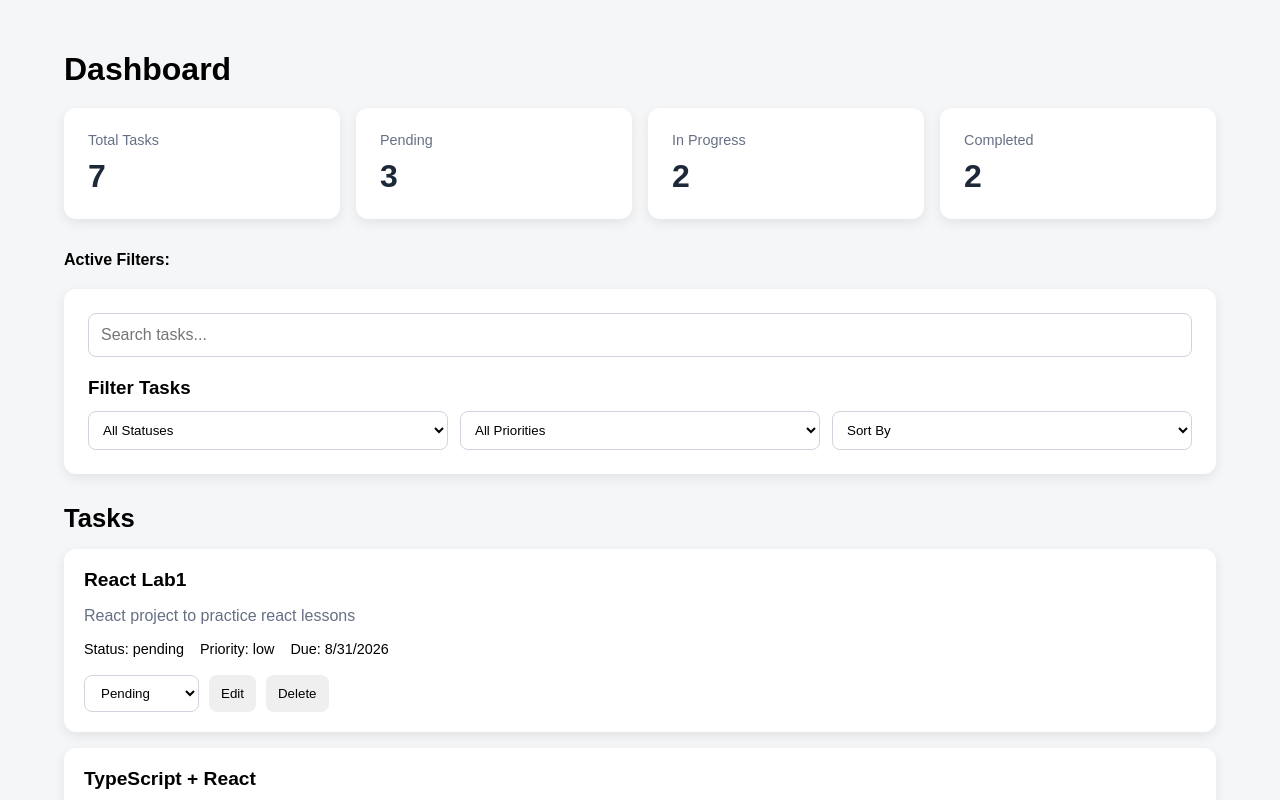
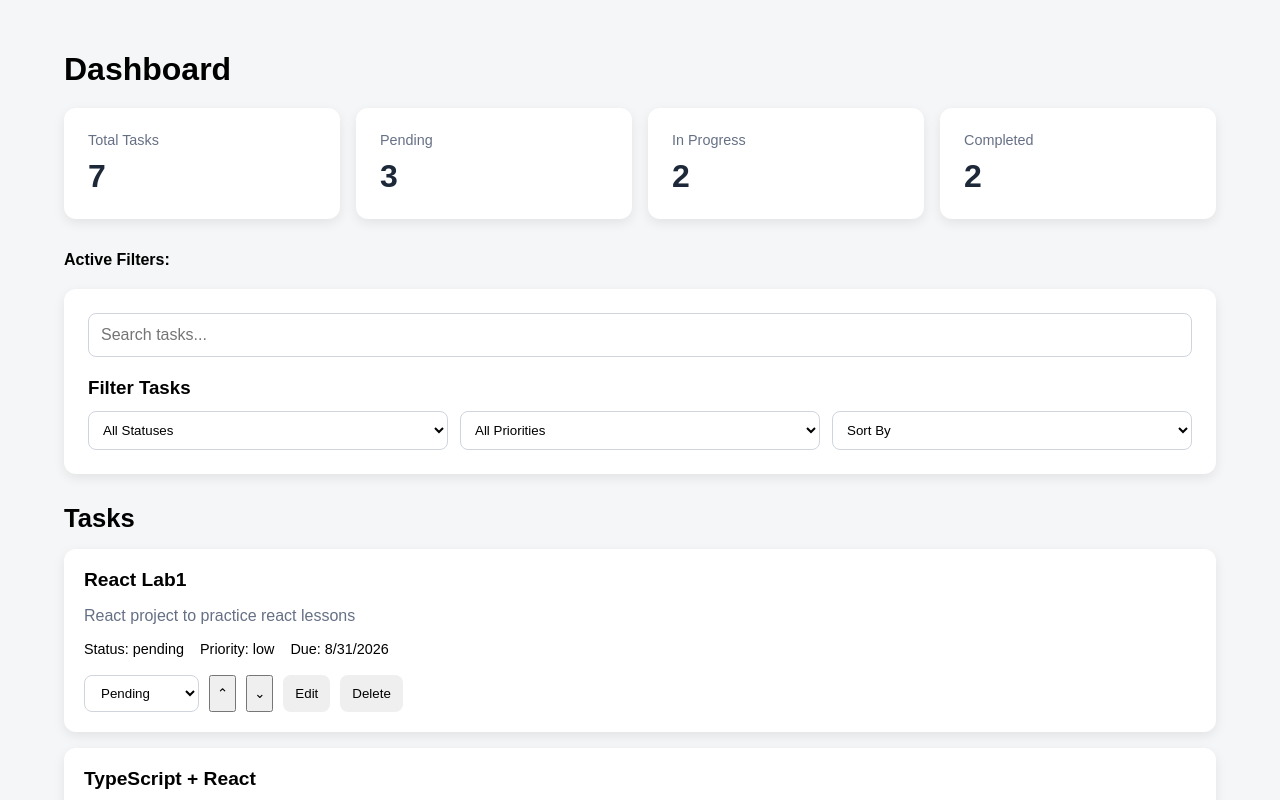
Before and after one commit to mercytv932/Task_Management_dashboard, a React (Vite) app: page / in a window 1280 px wide. Shown: the top 800 px of the page. Built offline with nearby package versions, Linux system fonts and the light colour scheme.

Commit message:
Move Up and Down implementation done

```diff
--- a/src/App.css
+++ b/src/App.css
@@ -293,10 +293,6 @@ textarea.form-input {
 @media (max-width: 600px) {
   .file-actions {
     flex-direction: column;
-    align-items: center;
+    align-items: stretch;
   }
 }
-
-.export-button {
-  width: 100%;
-}
--- a/src/App.tsx
+++ b/src/App.tsx
@@ -116,6 +116,38 @@ function App() {
   );
 
   const sortedTasks = sortTasks(filteredTasks, sortBy);
+
+  function handleMoveUp(taskId: string) {
+    const index = taskList.findIndex((task) => task.id === taskId);
+
+    if (index <= 0) {
+      return;
+    }
+
+    const updatedTasks = [...taskList];
+
+    [updatedTasks[index - 1], updatedTasks[index]] = [
+      updatedTasks[index],
+      updatedTasks[index - 1],
+    ];
+    setTaskList(updatedTasks);
+  }
+
+  function handleMoveDown(taskId: string) {
+    const index = taskList.findIndex((task) => task.id === taskId);
+    if (index === -1 || index >= taskList.length - 1) {
+      return;
+    }
+
+    const updatedTasks = [...taskList];
+
+    [updatedTasks[index], updatedTasks[index + 1]] = [
+      updatedTasks[index + 1],
+      updatedTasks[index],
+    ];
+    setTaskList(updatedTasks);
+  }
+
   return (
     <div className="app">
       <Dashboard tasks={taskList} />
@@ -141,6 +173,8 @@ function App() {
         onDelete={handleDeleteBtn}
         onStatusChange={handleStatusChange}
         onEdit={handleEditingTask}
+        onMoveUp={handleMoveUp}
+        onMOveDown={handleMoveDown}
       />
 
       <TaskForm
--- a/src/components/TaskItem.tsx
+++ b/src/components/TaskItem.tsx
@@ -1,7 +1,14 @@
 import type { TaskItemProps, TaskStatus } from "../types";
 import { formatDate } from "../utils/taskUtils";
 
-function TaskItem({ task, onStatusChange, onDelete, onEdit }: TaskItemProps) {
+function TaskItem({
+  task,
+  onStatusChange,
+  onDelete,
+  onEdit,
+  onMoveUp,
+  onMOveDown,
+}: TaskItemProps) {
   function handleDelete() {
     onDelete(task.id);
   }
@@ -14,6 +21,13 @@ function TaskItem({ task, onStatusChange, onDelete, onEdit }: TaskItemProps) {
 
   function handleEdit() {
     onEdit(task);
+  }
+  function handleMoveUp() {
+    onMoveUp(task.id);
+  }
+
+  function handleMoveDown() {
+    onMOveDown(task.id);
   }
   return (
     <div className="task-card">
@@ -38,6 +52,13 @@ function TaskItem({ task, onStatusChange, onDelete, onEdit }: TaskItemProps) {
           <option value="in-progress">In-Progress</option>
           <option value="completed">Completed</option>
         </select>
+        <button className="move-button" onClick={handleMoveUp}>
+          ⌃
+        </button>
+        <button className="move-button" onClick={handleMoveDown}>
+          {" "}
+          ⌄
+        </button>
 
         <button className="edit-button" onClick={handleEdit}>
           Edit
--- a/src/components/TaskList.tsx
+++ b/src/components/TaskList.tsx
@@ -2,7 +2,14 @@ import type { TaskListProps } from "../types";
 
 import TaskItem from "./TaskItem";
 
-function TaskList({ tasks, onStatusChange, onDelete, onEdit }: TaskListProps) {
+function TaskList({
+  tasks,
+  onStatusChange,
+  onDelete,
+  onEdit,
+  onMoveUp,
+  onMOveDown,
+}: TaskListProps) {
   return (
     <div className="task-list">
       <h2 className="task-list-title">Tasks</h2>
@@ -15,6 +22,8 @@ function TaskList({ tasks, onStatusChange, onDelete, onEdit }: TaskListProps) {
             onStatusChange={onStatusChange}
             onDelete={onDelete}
             onEdit={onEdit}
+            onMoveUp={onMoveUp}
+            onMOveDown={onMOveDown}
           />
         ))}
       </div>
--- a/src/types/index.ts
+++ b/src/types/index.ts
@@ -7,6 +7,8 @@ export interface TaskListProps {
   onStatusChange: (taskId: string, newStatus: TaskStatus) => void;
   onDelete: (taskId: string) => void;
   onEdit: (task: Task) => void;
+  onMoveUp: (taskId: string) => void;
+  onMOveDown: (taskId: string) => void;
 }
 
 export interface TaskItemProps {
@@ -14,6 +16,8 @@ export interface TaskItemProps {
   onStatusChange: (taskId: string, newStatus: TaskStatus) => void;
   onDelete: (taskId: string) => void;
   onEdit: (task: Task) => void;
+  onMoveUp: (taskId: string) => void;
+  onMOveDown: (taskId: string) => void;
 }
 
 export interface TaskFormProps {
```
